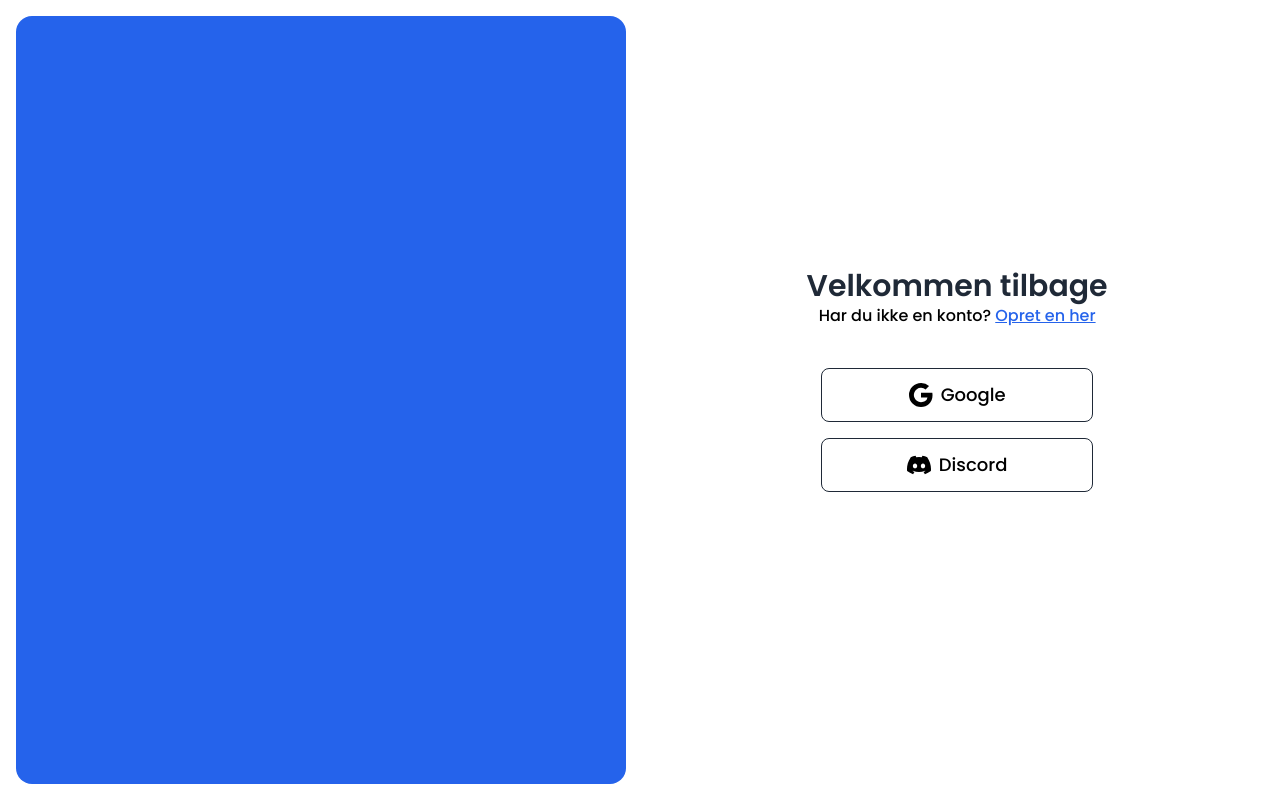
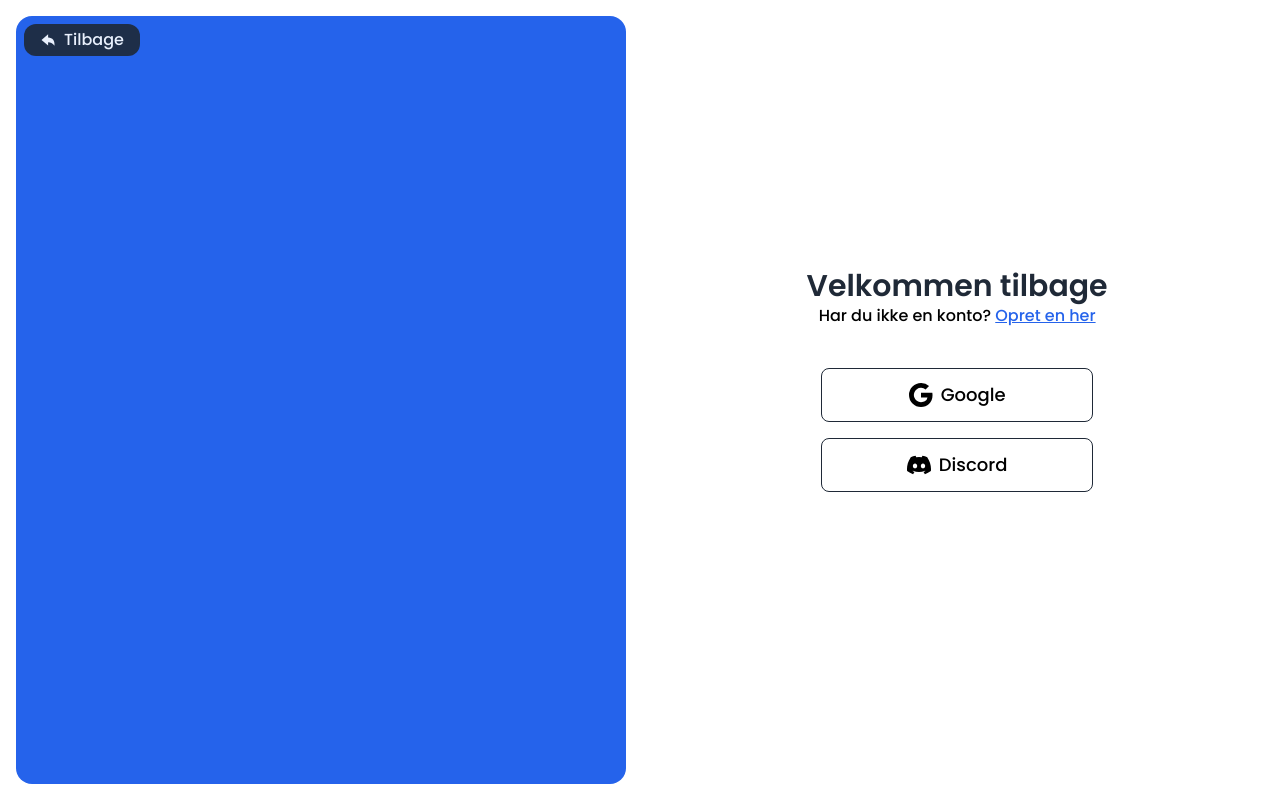
Before and after one commit to Tandhjulet/dashmc, a Next.js app: page /login in a window 1280 px wide. Built offline with nearby package versions, Linux system fonts and the light colour scheme.

Commit message:
improved themes on new auth routes

```diff
--- a/src/app/(auth)/Provider.tsx
+++ b/src/app/(auth)/Provider.tsx
@@ -33,7 +33,7 @@ export const Provider = memo(function Provider(props: Props & HTMLAttributes<HTM
 	return (
 		<button
 			{...rest}
-			className="px-4 py-3 inline-flex gap-2 justify-center items-center border-gray-800 border rounded-lg w-full text-lg"
+			className="dark:border-gray-500 px-4 py-3 inline-flex gap-2 justify-center items-center border-gray-800 border rounded-lg w-full text-lg"
 			onClick={(e) => {
 				if(onClick)
 					onClick(e);
--- a/src/app/(auth)/layout.tsx
+++ b/src/app/(auth)/layout.tsx
@@ -1,4 +1,5 @@
 import React from "react"
+import { IoArrowUndoSharp } from "react-icons/io5"
 
 export default function Layout({
 	children,
@@ -7,8 +8,16 @@ export default function Layout({
   }) {
 	return (
 		<div className="h-screen overflow-y-hidden flex flex-row p-4 gap-6">
-			<div className="w-1/2 rounded-2xl overflow-clip">
+			<div className="w-1/2 rounded-2xl overflow-clip relative">
 				<div className="bg-blue-600 h-full w-full" />
+
+				<a
+					href="/"
+					className="px-4 py-1 bg-gray-800 absolute left-2 top-2 rounded-xl inline-flex gap-2 items-center opacity-90"
+				>
+					<IoArrowUndoSharp className="text-white" />
+					<span className="text-white">Tilbage</span>
+				</a>
 			</div>
 
 			<div className="my-auto p-20 w-1/2 max-h-[calc(100%-5rem*2)]">
--- a/src/app/(auth)/login/page.tsx
+++ b/src/app/(auth)/login/page.tsx
@@ -4,12 +4,12 @@ import { Provider } from "../Provider";
 export default function Login() {
 	return (
 		<>
-			<h1 className="text-3xl font-semibold text-gray-800 text-center">
+			<h1 className="dark:text-white text-3xl font-semibold text-gray-800 text-center">
 				Velkommen tilbage
 			</h1>
-			<p className="text-center">
+			<p className="text-center dark:text-gray-200">
 				Har du ikke en konto? {" "}
-				<a href="/login" className="text-blue-600 underline">
+				<a href="/register" className="text-blue-600 underline">
 					Opret en her
 				</a>
 			</p>
--- a/src/app/(auth)/register/page.tsx
+++ b/src/app/(auth)/register/page.tsx
@@ -4,10 +4,10 @@ import { Provider } from "../Provider";
 export default function Register() {
 	return (
 		<>
-			<h1 className="text-3xl font-semibold text-gray-800 text-center">
+			<h1 className="dark:text-white text-3xl font-semibold text-gray-800 text-center">
 				Opret en konto
 			</h1>
-			<p className="text-center">
+			<p className="text-center dark:text-gray-200">
 				Har du allerede en konto? {" "}
 				<a href="/login" className="text-blue-600 underline">
 					Log ind
```
